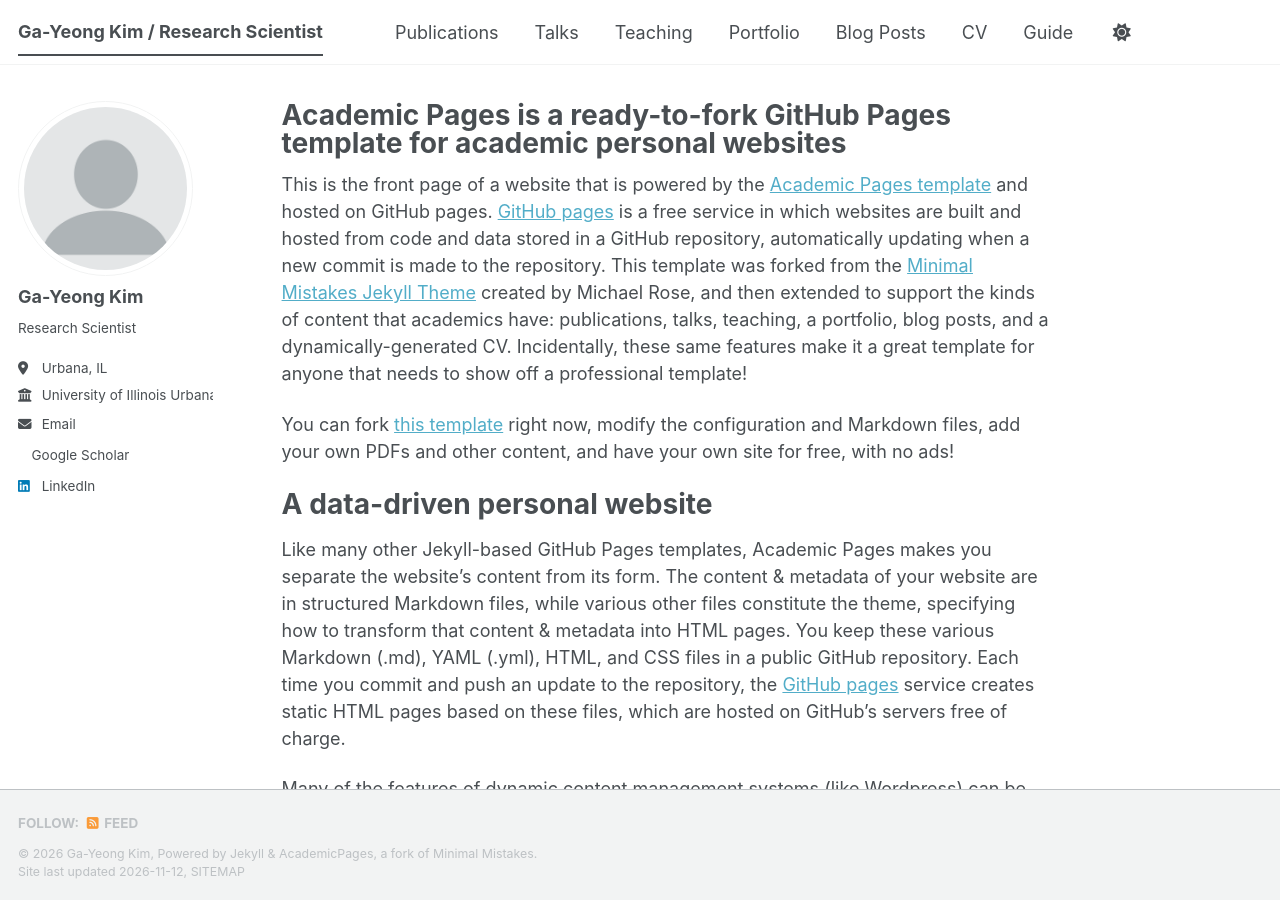
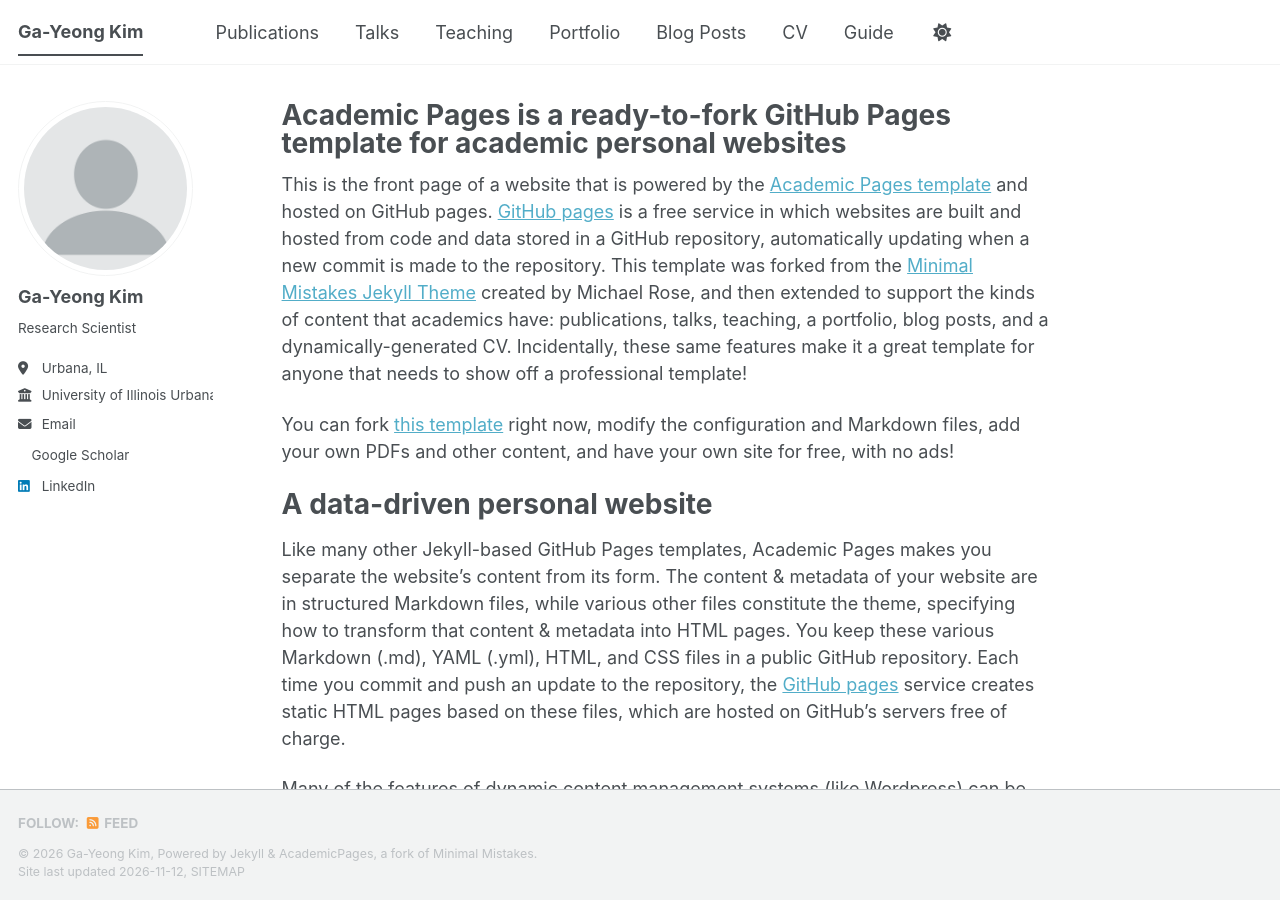
Before and after one commit to gayeongkim/gayeongkim.github.io, a Jekyll site: the page built from _pages/about.md, in a window 1280 px wide and 900 px high. Built offline with Jekyll 4.4.1, drawn with Linux system fonts in a browser that asks for light colours; a script bundle is joined from its source files by our own code; a style sheet for code colours, icons or effects is not loaded.

Commit message:
Update _config.yml

```diff
--- a/_config.yml
+++ b/_config.yml
@@ -9,7 +9,7 @@
 # Basic Site Settings
 locale                   : "en-US"
 site_theme               : "default" # The available themes options are "default", "air", "sunrise", "mint", "dirt" and "contrast"
-title                    : "Ga-Yeong Kim / Research Scientist"
+title                    : "Ga-Yeong Kim"
 title_separator          : "-"
 name                     : &name "Ga-Yeong Kim"
 description              : &description "Environmental Engineer"   # Update this with a general description of your site, this is the default if not overridden by a page
```
